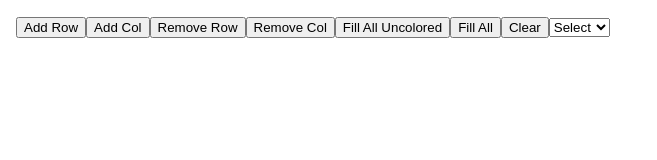
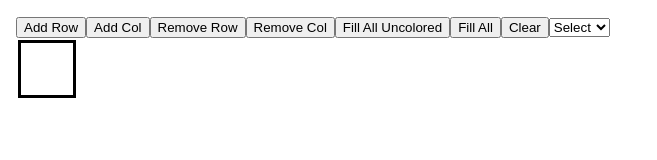
Before and after one commit to Wilfred0zz/React-Grid-Paint, a React (Create React App) app in the folder grid-react/: page / in a window 1280 px wide. Both pictures are taken after a click on the button "Add Row". Shown: the top 160 px of the page, without its empty margins (0-657 px from the left). Built offline with nearby package versions, Linux system fonts and the light colour scheme.

Commit message:
almost finished trying to fix issue with cols

```diff
--- a/grid-react/src/App.css
+++ b/grid-react/src/App.css
@@ -25,6 +25,15 @@
   color: white;
 }
 
+
+tr,td{
+  border-style: solid;
+}
+td{
+  height: 50px;
+  width: 50px
+}
+
 .App-link {
   color: #61dafb;
 }
--- a/grid-react/src/App.js
+++ b/grid-react/src/App.js
@@ -1,6 +1,6 @@
 import React, { Component } from 'react';
 import './App.css';
-import {Table,TableRows,TableCells} from './components'
+import {Table} from './components'
 
 class App extends Component{
   constructor(){
@@ -48,6 +48,7 @@ class App extends Component{
           <option value="Blue">Blue</option>
           <option value="Yellow">Yellow</option>
         </select>
+        <Table rows={this.state.rows} cols={this.state.cols}></Table>
       </div>
     )
   }
--- a/grid-react/src/components/Table.js
+++ b/grid-react/src/components/Table.js
@@ -1,4 +1,5 @@
 import React, { Component } from 'react';
+import TableRows from './TableRows';
 
 class Table extends Component{
     constructor(props){
@@ -7,8 +8,17 @@ class Table extends Component{
     Rows = () => {
         let allrows =[];
         for(let i = 0; i<this.props.rows; i++){
-            allrows.push()
+            allrows.push(<TableRows cols = {this.props.cols} />);
         }
+        return allrows;
+    }
+    render(){
+        return(
+        <table>
+            <tbody>
+            {this.Rows()}
+            </tbody>
+        </table>)
     }
 }
 
--- a/grid-react/src/components/TableCells.js
+++ b/grid-react/src/components/TableCells.js
@@ -1,7 +1,11 @@
-import react, { Component } from 'react'
+import React,{ Component } from "react"
 
 class TableCells extends Component{
-
+    render(){
+        return(
+                <td> </td>
+        )
+    }
 }
 
-export default TableCells
+export default TableCells;
--- a/grid-react/src/components/TableRows.js
+++ b/grid-react/src/components/TableRows.js
@@ -2,7 +2,23 @@ import React, { Component } from 'react';
 import TableCells from './TableCells'
 
 class TableRows extends Component{
-
+    constructor(props){
+        super(props);
+    }
+    fillwithCols = () => {
+        let allcols = [];
+        for(let i = 0; i<this.props.cols; i++){
+            allcols.push(<TableCells rows={this.props.cols} />)
+        }
+        return allcols;
+    }
+    render(){
+        return(
+                <tr>
+                    {this.fillwithCols()}
+                </tr>
+        )
+    }
 }
 
 export default TableRows;
```
